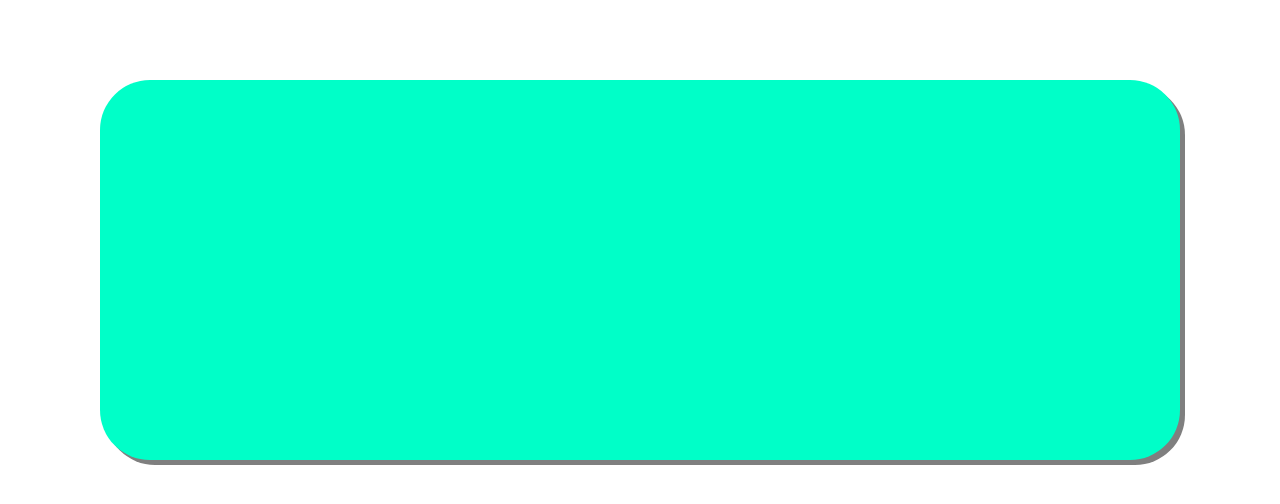
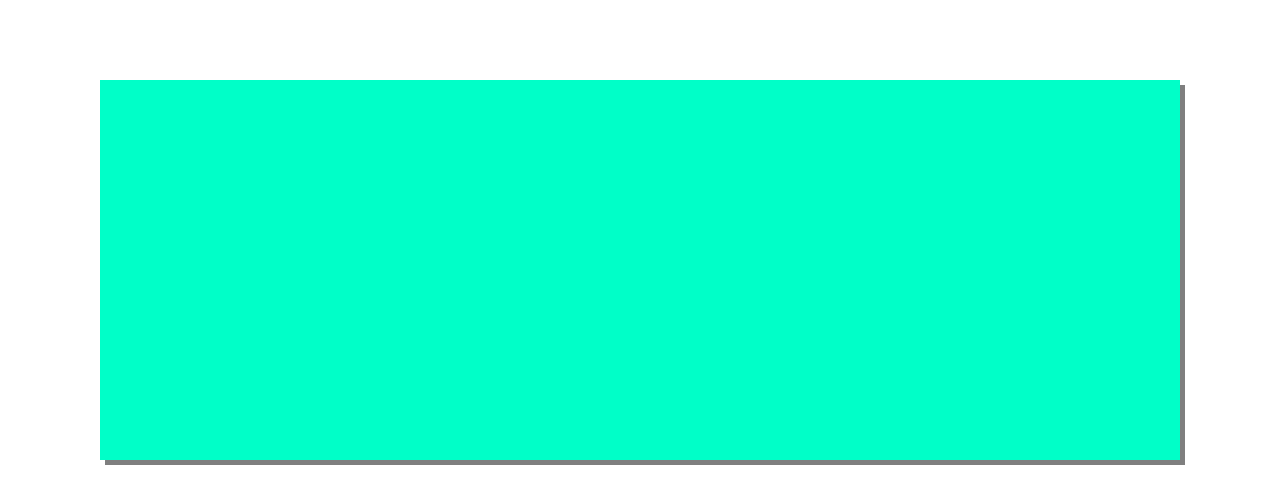
Before and after one commit to WeeraphatPhimsan/XML_Project, a plain HTML site: page index.html in a window 1280 px wide. Shown: the part 266-770 px from the top of the page. Drawn offline with Linux system fonts and the light colour scheme.

Commit message:
Update style.css

```diff
--- a/styles/style.css
+++ b/styles/style.css
@@ -51,7 +51,7 @@ body {
 .box{
     font-family: Helvetica;
     font-size: 100px;
-    border-radius: 50px;
+    border: 0px;
     text-align: center;
     position: relative;
     box-shadow: 5px 5px 0px 0px rgba(0, 0, 0, .5);
```
